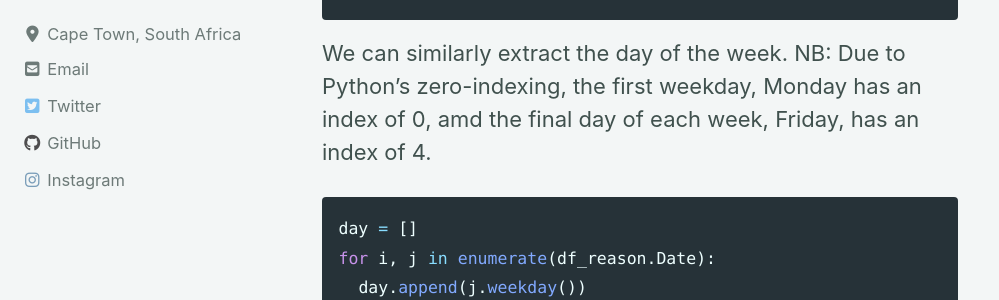
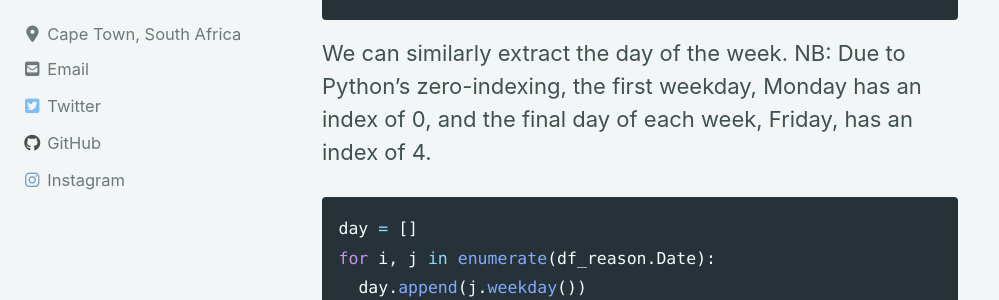
Before and after one commit to clemence5/clemence5.github.io, a Jekyll site: the page built from _posts/2019-09-10-absenteeism.md, in a window 1280 px wide and 900 px high, scrolled down 9179 px. Shown: the part 220-520 px from the top of the window, without its empty margins (0-999 px from the left). Built offline with Jekyll 4.4.1, drawn with Linux system fonts in a browser that asks for light colours; cached includes are drawn as plain includes; nearby versions of some CDN libraries.

Commit message:
finish article

````diff
--- a/_posts/2019-09-10-absenteeism.md
+++ b/_posts/2019-09-10-absenteeism.md
@@ -188,7 +188,7 @@
 df_reason['Month'] = months
 ```
 We can similarly extract the day of the week.
-NB: Due to Python's zero-indexing, the first weekday, Monday has an index of 0, amd the final day of each week, Friday, has an index of 4.
+NB: Due to Python's zero-indexing, the first weekday, Monday has an index of 0, and the final day of each week, Friday, has an index of 4.
 
 ```python
 day = []
@@ -225,7 +225,7 @@
 plt.show()
 ```
 
-<img src="{{ site.url }}{{ site.baseurl }}/images/absenteeism/education.png" alt="Raw Data header">
+<img src="{{ site.url }}{{ site.baseurl }}/images/absenteeism/education.png" width="2500" height="3000" alt="education distribution">
 
 The majority of the people surveyed have a high school education, followed by postgraduates (Honours) and then undergraduates and MSc/PhD holders, in that order.
 
````
Also changed, not shown: other parts of _posts/2019-09-10-absenteeism.md (+1 -1 lines), images/absenteeism/absenteeism-1831x1200.png (added).
